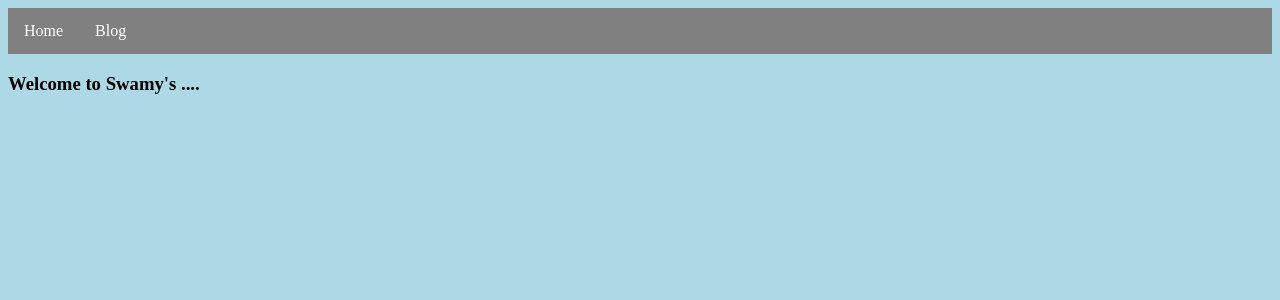
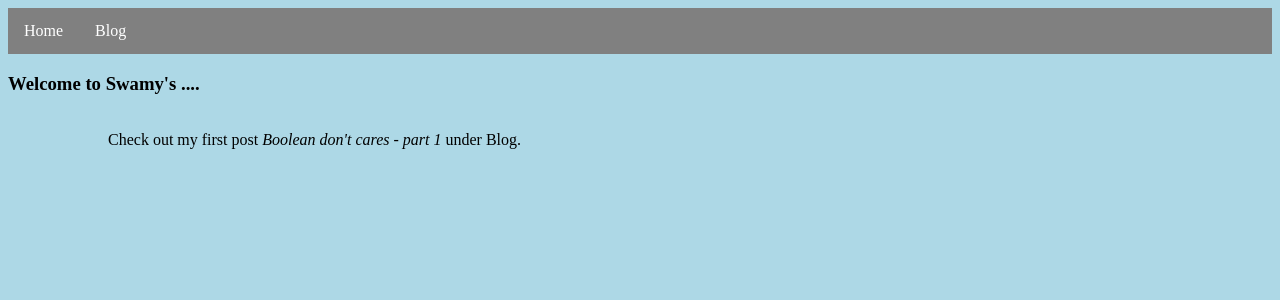
Before and after one commit to swamydp/swamydp.github.io, a Jekyll site: the page built from index.html, in a window 1280 px wide. Shown: the top 300 px of the page. Built offline with Jekyll 4.4.1, drawn with Linux system fonts in a browser that asks for light colours; part of the change alters nothing that is shown.

Commit message:
Update index.html

```diff
--- a/index.html
+++ b/index.html
@@ -7,6 +7,6 @@ title: Swamy's blog
 	<br/>
 
 	<ul class="mainpage">
-		<li class ="mainpage_li>Check out my first post <em>Boolean don't cares - part 1</em> under Blog.</li>
+		<li class ="mainpage_li">Check out my first post <em>Boolean don't cares - part 1</em> under Blog.</li>
 	</ul>
 </div><!-- /.blurb -->
```
